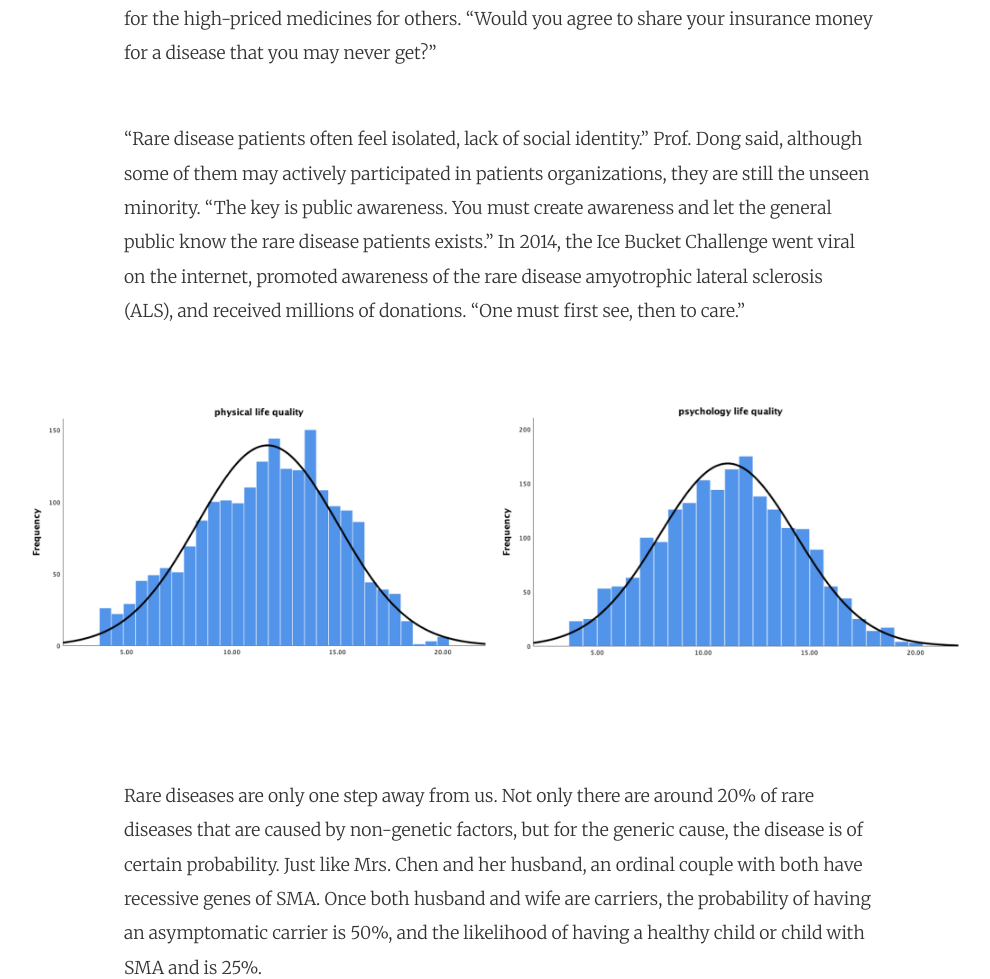
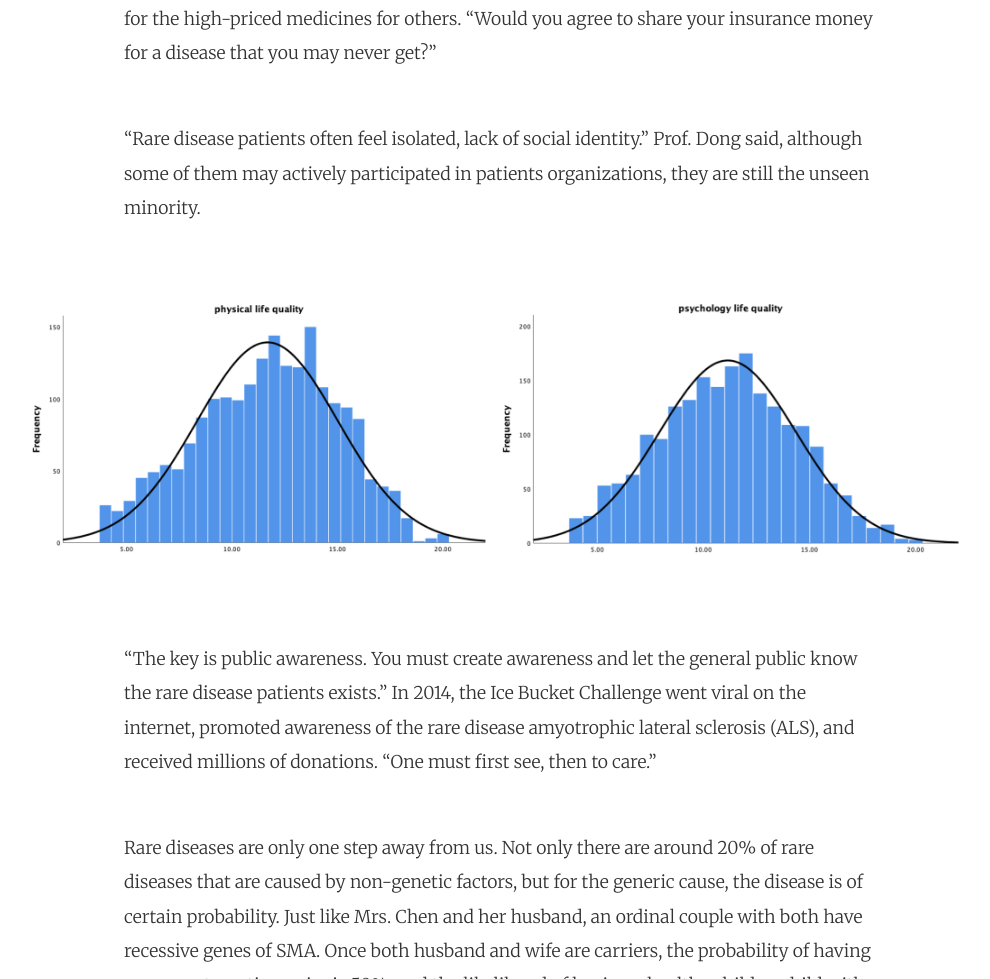
Before and after one commit to ivywze/RareDisease, a plain HTML site: page index.html in a window 1280 px wide. Shown: the part 4060-5039 px from the top of the page, without its empty margins (146-1136 px from the left). Drawn offline with Linux system fonts and the light colour scheme; a script that the page names is missing.

Commit message:
Update index.html

```diff
--- a/index.html
+++ b/index.html
@@ -219,9 +219,7 @@
                             <br>
                         </p>
 
-                        <p>“Rare disease patients often feel isolated, lack of social identity.” Prof. Dong said, although some of them may actively participated in patients organizations, they are still the unseen minority. “The key is public awareness.
-                            You must create awareness and let the general public know the rare disease patients exists.” In 2014, the Ice Bucket Challenge went viral on the internet, promoted awareness of the rare disease amyotrophic lateral sclerosis
-                            (ALS), and received millions of donations. “One must first see, then to care.”
+                        <p>“Rare disease patients often feel isolated, lack of social identity.” Prof. Dong said, although some of them may actively participated in patients organizations, they are still the unseen minority.
                             <br>
                             <br>
                         </p>
@@ -233,13 +231,18 @@
 
                     <div class="message-box">
                         <p>
+                            <br> “The key is public awareness. You must create awareness and let the general public know the rare disease patients exists.” In 2014, the Ice Bucket Challenge went viral on the internet, promoted awareness of the rare disease
+                            amyotrophic lateral sclerosis (ALS), and received millions of donations. “One must first see, then to care.”
                             <br>
+                        </p>
+                        <p>
+
                             <br> Rare diseases are only one step away from us. Not only there are around 20% of rare diseases that are caused by non-genetic factors, but for the generic cause, the disease is of certain probability. Just like Mrs. Chen
                             and her husband, an ordinal couple with both have recessive genes of SMA. Once both husband and wife are carriers, the probability of having an asymptomatic carrier is 50%, and the likelihood of having a healthy child or child
                             with SMA and is 25%.
 
                             <br>
-                            <br> “To understand from the cause, rare disease is human’s problem, like Gene abnormality and mutations,” Prof. Wang Lin, National Health Commission of the PRC Committee of Experts on Rare Disease Diagnosis and Protection,
+                            <br> “To understand from the cause, rare disease is human’s problem, like gene abnormality and mutations,” Prof. Wang Lin, National Health Commission of the PRC Committee of Experts on Rare Disease Diagnosis and Protection,
                             said in an <a href="http://hjb.bjyxh.org.cn/News/ViewList/28">interview</a> with Association For Medical Education, “Based on medical and biomolecular research, gene mutations are related to cancer and human ageing, and closely
                             related to the cause of rare disease.”
 
```
